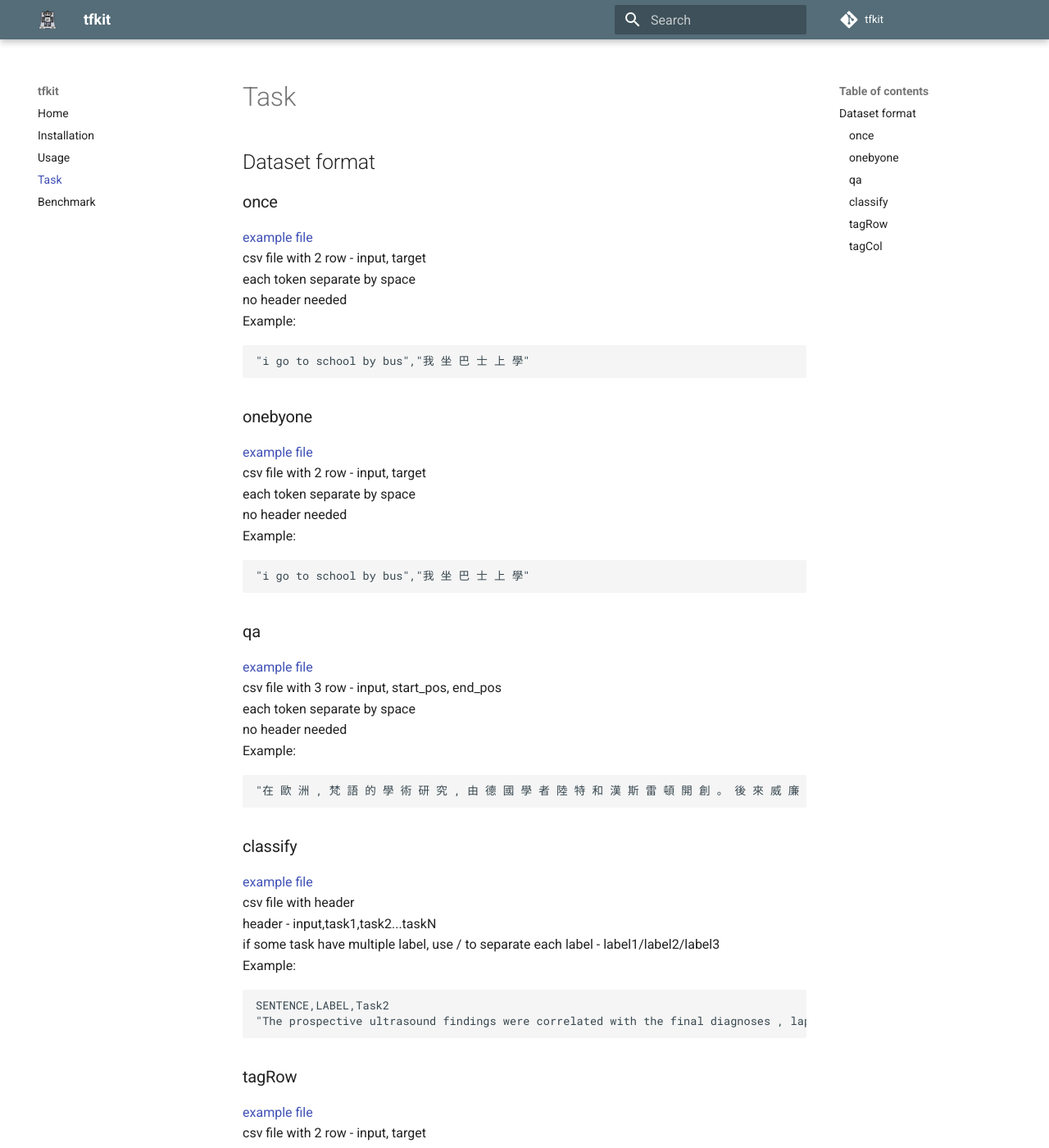
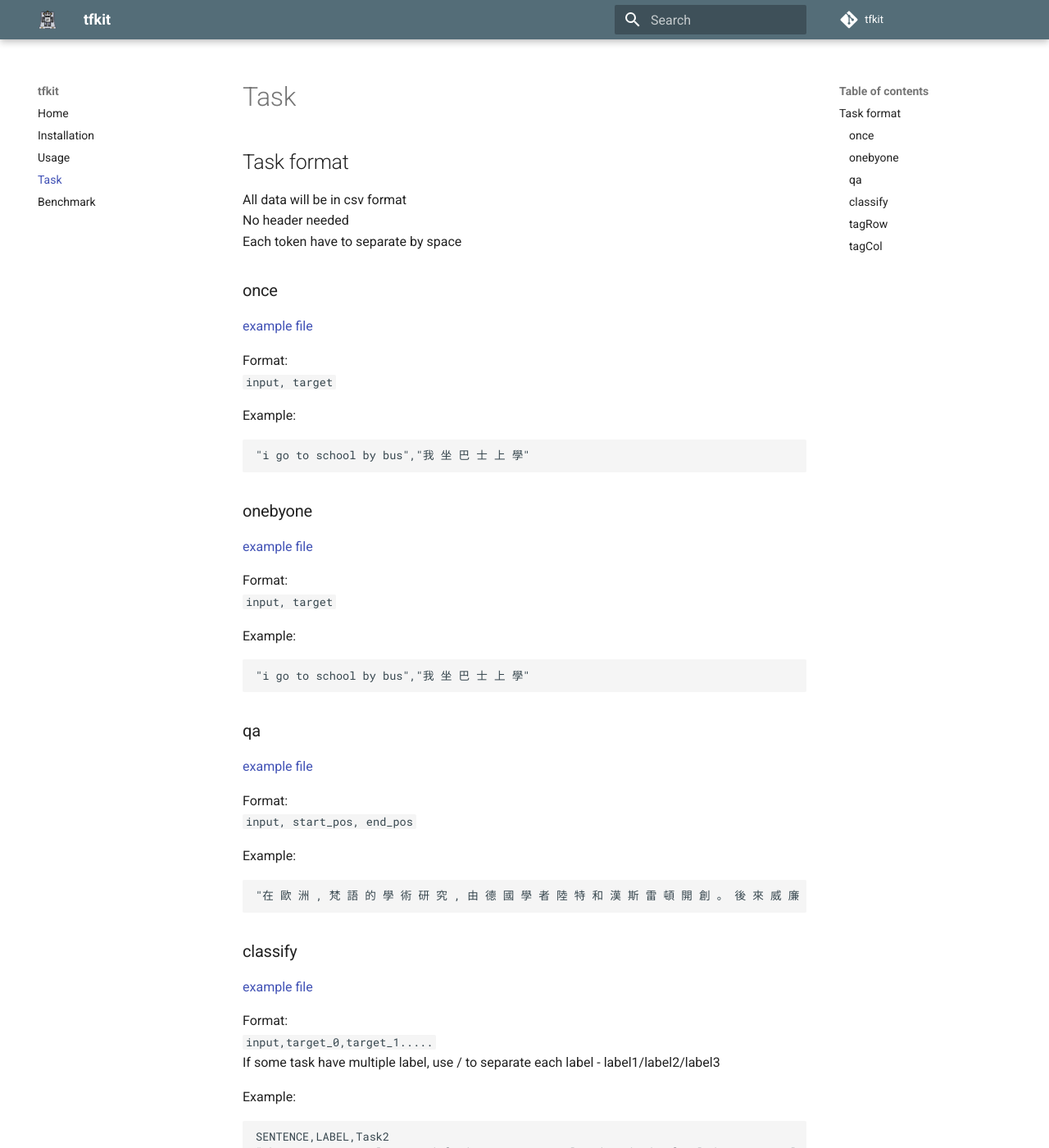
Before and after one commit to voidful/TFkit, an MkDocs documentation site: the page built from docs/task.md, in a window 1280 px wide and 1400 px high. Shown: the whole window at 82% size. Built offline with MkDocs 1.6.1 and Material for MkDocs 9.7.7, drawn with Linux system fonts in a browser that asks for light colours; comment, search, counter and statistics services are not loaded; some of the changed text lies outside the part shown.

Commit message:
remove header requirement in clas task update doc
Former-commit-id: 46643d396b969602765adc5319c0e16a40abd61d

````diff
--- a/docs/task.md
+++ b/docs/task.md
@@ -1,27 +1,35 @@
-## Dataset format
+## Task format
+All data will be in csv format
+No header needed
+Each token have to separate by space
+
 ### once
 [example file](https://github.com/voidful/TFkit/blob/master/tfkit/demo_data/generate.csv)
-csv file with 2 row - input, target
-each token separate by space
-no header needed
+
+Format:
+`input, target`
+
 Example:
 ```
 "i go to school by bus","我 坐 巴 士 上 學"
 ```
+
 ### onebyone
 [example file](https://github.com/voidful/TFkit/blob/master/tfkit/demo_data/generate.csv)
-csv file with 2 row - input, target
-each token separate by space
-no header needed
+
+Format:
+`input, target `
+
 Example:
 ```
 "i go to school by bus","我 坐 巴 士 上 學"
 ```
 ### qa
 [example file](https://github.com/voidful/TFkit/blob/master/tfkit/demo_data/qa.csv)
-csv file with 3 row - input, start_pos, end_pos
-each token separate by space
-no header needed
+
+Format:
+`input, start_pos, end_pos`
+
 Example:
 ```
 "在 歐 洲 , 梵 語 的 學 術 研 究 , 由 德 國 學 者 陸 特 和 漢 斯 雷 頓 開 創 。 後 來 威 廉 · 瓊 斯 發 現 印 歐 語 系 , 也 要 歸 功 於 對 梵 語 的 研 究 。 此 外 , 梵 語 研 究 , 也 對 西 方 文 字 學 及 歷 史 語 言 學 的 發 展 , 貢 獻 不 少 。 1 7 8 6 年 2 月 2 日 , 亞 洲 協 會 在 加 爾 各 答 舉 行 。 會 中 , 威 廉 · 瓊 斯 發 表 了 下 面 這 段 著 名 的 言 論 : 「 梵 語 儘 管 非 常 古 老 , 構 造 卻 精 妙 絕 倫 : 比 希 臘 語 還 完 美 , 比 拉 丁 語 還 豐 富 , 精 緻 之 處 同 時 勝 過 此 兩 者 , 但 在 動 詞 詞 根 和 語 法 形 式 上 , 又 跟 此 兩 者 無 比 相 似 , 不 可 能 是 巧 合 的 結 果 。 這 三 種 語 言 太 相 似 了 , 使 任 何 同 時 稽 考 三 者 的 語 文 學 家 都 不 得 不 相 信 三 者 同 出 一 源 , 出 自 一 種 可 能 已 經 消 逝 的 語 言 。 基 於 相 似 的 原 因 , 儘 管 缺 少 同 樣 有 力 的 證 據 , 我 們 可 以 推 想 哥 德 語 和 凱 爾 特 語 , 雖 然 混 入 了 迥 然 不 同 的 語 彙 , 也 與 梵 語 有 著 相 同 的 起 源 ; 而 古 波 斯 語 可 能 也 是 這 一 語 系 的 子 裔 。 」 [Question] 印 歐 語 系 因 為 哪 一 門 語 言 而 被 發 現 ?",47,49
@@ -29,9 +37,11 @@ Example:
 
 ### classify
 [example file](https://github.com/voidful/TFkit/blob/master/tfkit/demo_data/classification.csv)
-csv file with header
-header - input,task1,task2...taskN
-if some task have multiple label, use / to separate each label - label1/label2/label3
+
+Format:
+`input,target_0,target_1.....`
+If some task have multiple label, use / to separate each label - label1/label2/label3
+
 Example:
 ```
 SENTENCE,LABEL,Task2
@@ -39,18 +49,20 @@ SENTENCE,LABEL,Task2
 ```
 ### tagRow
 [example file](https://github.com/voidful/TFkit/blob/master/tfkit/demo_data/tag_row.csv)
-csv file with 2 row - input, target
-each token separate by space
-no header needed
+
+Format:
+`input, target`
+
 Example:
 ```
 "在 歐 洲 , 梵 語 的 學 術 研 究 , 由 德 國 學 者 陸 特 和 漢 斯 雷 頓 開 創 。 後 來 威 廉 · 瓊 斯 發 現 印 歐 語 系 , 也 要 歸 功 於 對 梵 語 的 研 究 。 此 外 , 梵 語 研 究 , 也 對 西 方 文 字 學 及 歷 史 語 言 學 的 發 展 , 貢 獻 不 少 。 1 7 8 6 年 2 月 2 日 , 亞 洲 協 會 在 加 爾 各 答 舉 行 。 [SEP] 陸 特 和 漢 斯 雷 頓 開 創 了 哪 一 地 區 對 梵 語 的 學 術 研 究 ?",O A A O O O O O O O O O O O O O O O O O O O O O O O O O O O O O O O O O O O O O O O O O O O O O O O O O O O O O O O O O O O O O O O O O O O O O O O O O O O O O O O O O O O O O O O O O O O O O O O O O O O O O O O O O O O O O O O O O O O O O O O O O O O O O O
 ```
 ### tagCol
 [example file](https://github.com/voidful/TFkit/blob/master/tfkit/demo_data/tag_col.csv)
-csv file with 2 row - input, target
-each token separate by space
-no header needed
+
+Format:
+`input, target`
+
 Example:
 ```
 別 O
--- a/setup.py
+++ b/setup.py
@@ -2,7 +2,7 @@ from setuptools import setup, find_packages
 
 setup(
     name='tfkit',
-    version='0.3.40',
+    version='0.3.42',
     description='Transformers kit - NLP library for different downstream tasks, built on huggingface project ',
     url='https://github.com/voidful/TFkit',
     author='Voidful',
````
Also changed, not shown: 1 other file.
